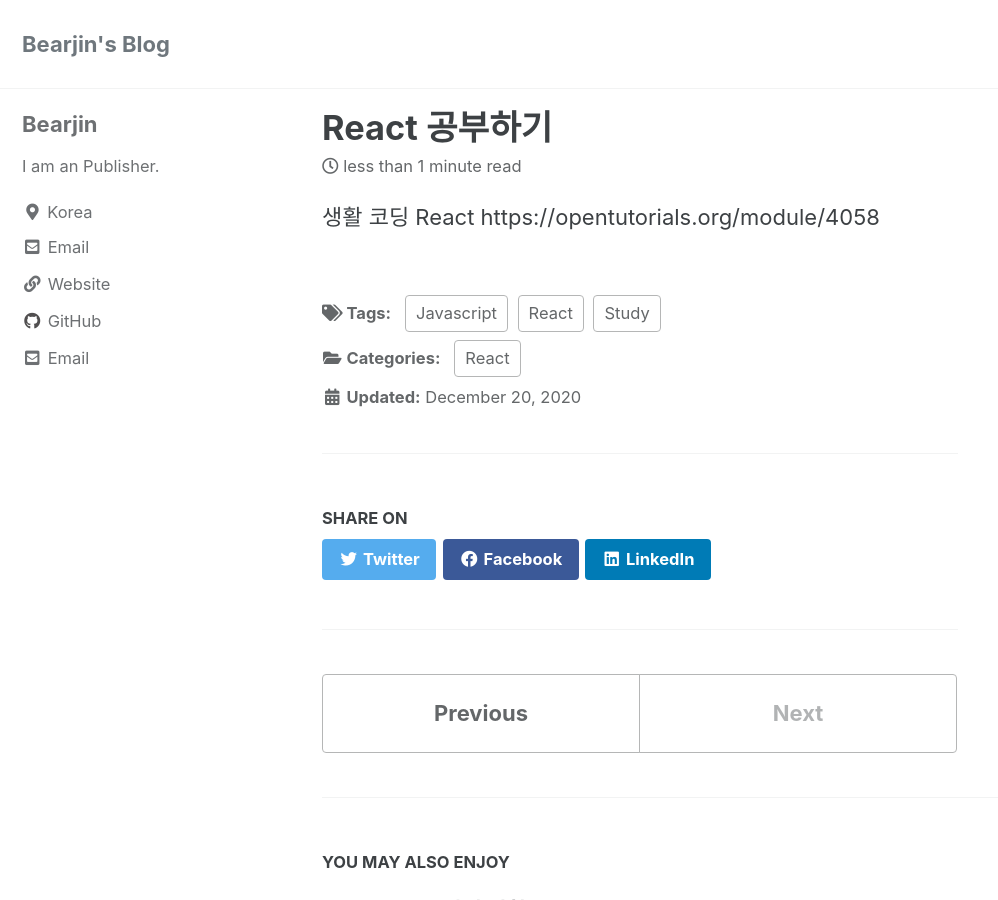
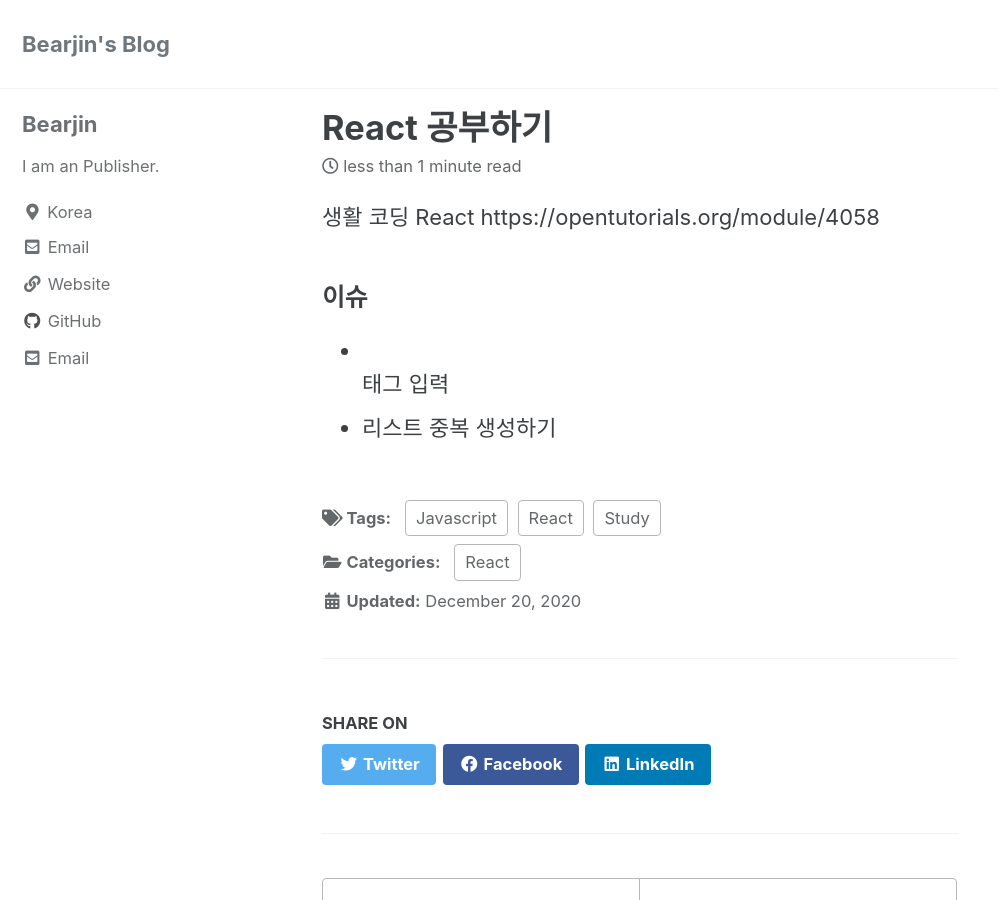
Before and after one commit to bearjin/bearjin.github.io, a Jekyll site: the page built from _posts/2020-12-20-React Study.md, in a window 1280 px wide and 900 px high. Shown: the whole window, without its empty margins (0-998 px from the left). Built offline with Jekyll 4.4.1, drawn with Linux system fonts in a browser that asks for light colours; cached includes are drawn as plain includes.

Commit message:
Update 2020-12-20-React Study.md

```diff
--- a/_posts/2020-12-20-React Study.md
+++ b/_posts/2020-12-20-React Study.md
@@ -10,3 +10,8 @@ tags:
 
 생활 코딩 React
 https://opentutorials.org/module/4058
+
+
+### 이슈
+- <br> 태그 입력
+- 리스트 중복 생성하기
```
